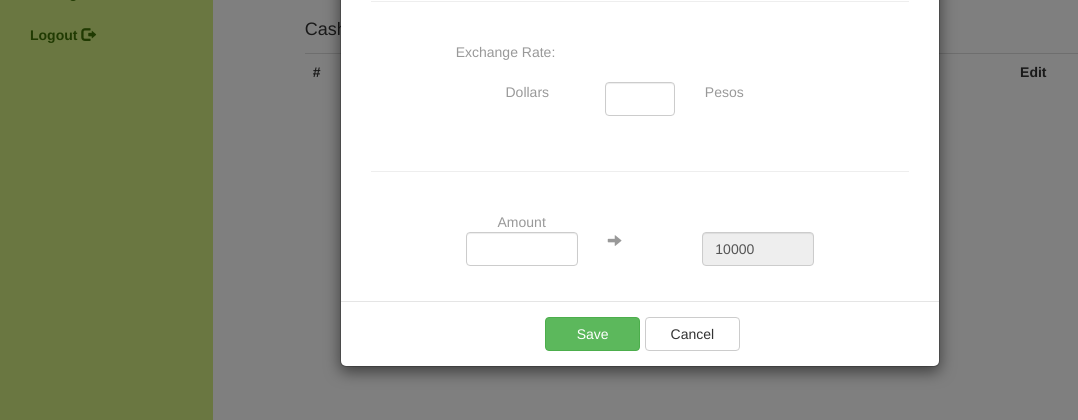
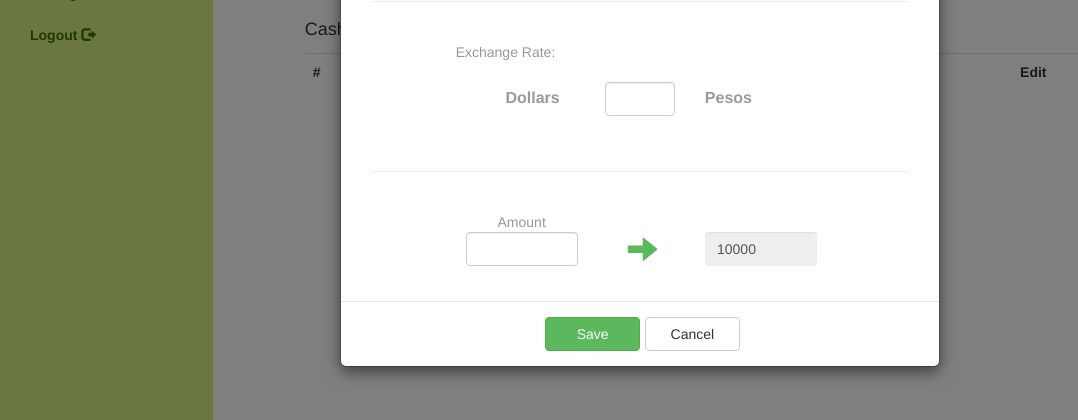
Before and after one commit to m1k3r/gvi-accounts, a Django app: page /accounts/ in a window 1280 px wide, after a click on "Money Transfer". Shown: the part 380-800 px from the top of the page, without its empty margins (0-1078 px from the left). Run offline with Django 3.2, Linux system fonts and the light colour scheme; lists and menus that the app fills with data are empty; some libraries are stand-ins or nearby versions.

Commit message:
Create styles for money transfer modal

```diff
--- a/gvi/static/css/style.css
+++ b/gvi/static/css/style.css
@@ -129,3 +129,20 @@ h1>#hubname{
   /* Set width to your desired site width */
   width: 1170px;
 }
+
+.labelExchangeRate{
+	font-weight: 700;
+	font-size: 16px;
+	padding-top: 5px;
+}
+
+#arrowTransfer{
+	color: #5CB85C;
+	height: 20px;
+	font-size: 30px;
+	padding-left: 35px;
+}
+
+#inputAmountTransferResult{
+	border: none;
+}
```
